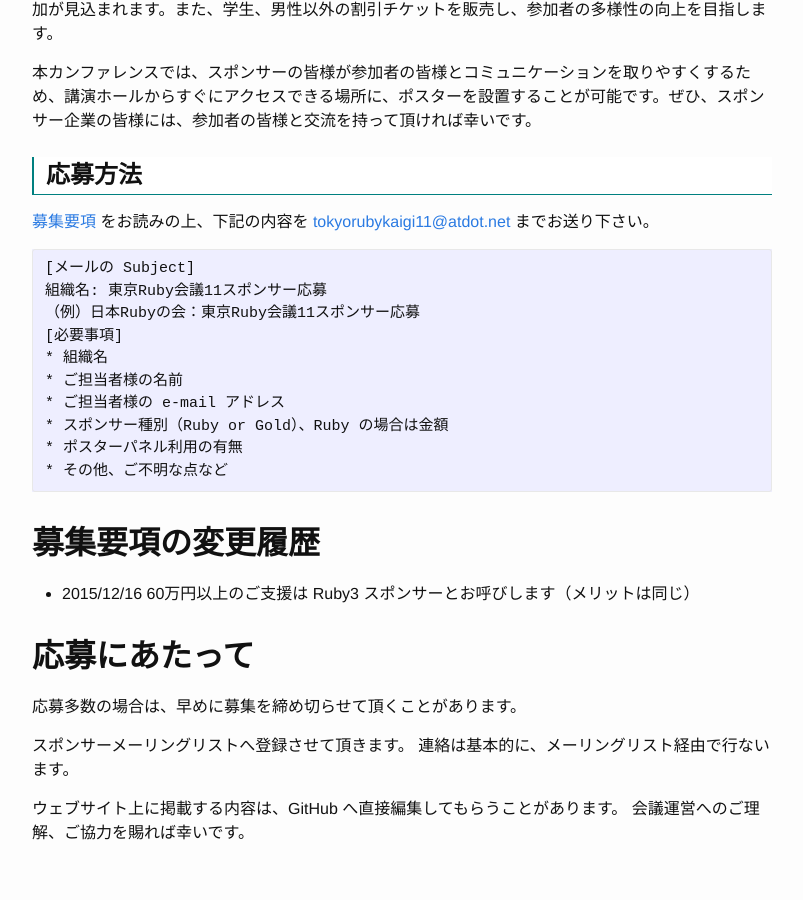
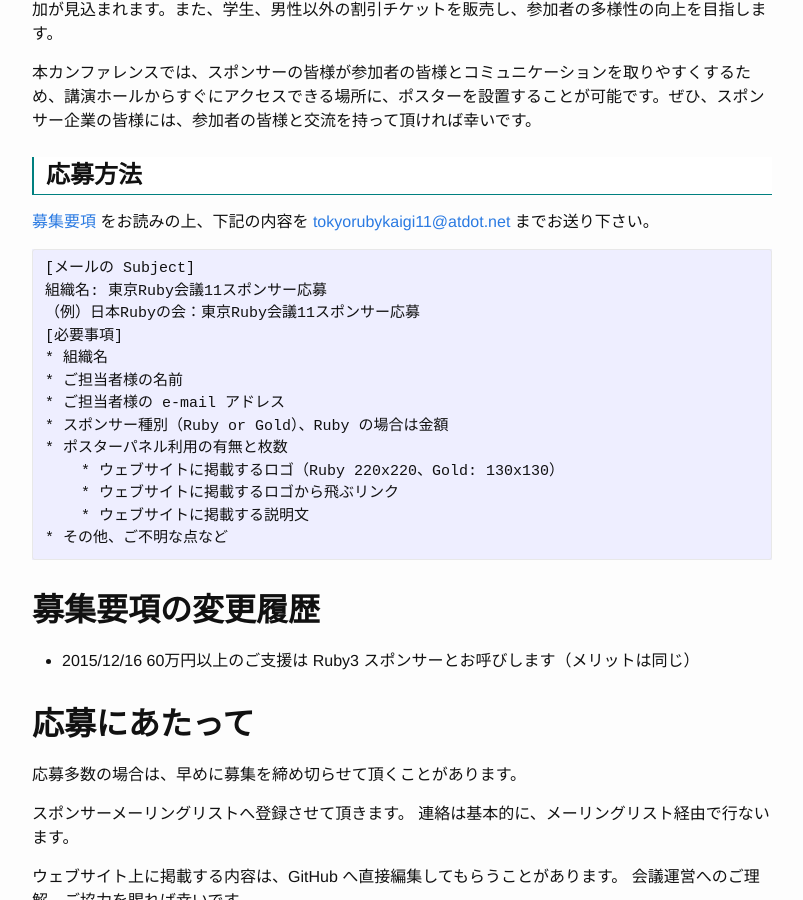
Before and after one commit to ko1/tokyo11, a Jekyll site: the page built from cfs.md, in a window 1280 px wide and 900 px high, scrolled down 335 px. Shown: the whole window, without its empty margins (238-1041 px from the left). Built offline with Jekyll 4.4.1, drawn with Linux system fonts in a browser that asks for light colours.

Commit message:
fix sponsor form

```diff
--- a/cfs.md
+++ b/cfs.md
@@ -22,7 +22,10 @@
 	* ご担当者様の名前
 	* ご担当者様の e-mail アドレス
 	* スポンサー種別（Ruby or Gold）、Ruby の場合は金額
-	* ポスターパネル利用の有無
+	* ポスターパネル利用の有無と枚数
+        * ウェブサイトに掲載するロゴ（Ruby 220x220、Gold: 130x130）
+        * ウェブサイトに掲載するロゴから飛ぶリンク
+        * ウェブサイトに掲載する説明文
 	* その他、ご不明な点など
 
 ## 募集要項の変更履歴
--- a/index.html
+++ b/index.html
@@ -3,6 +3,7 @@
 ---
 
 <p>まだドラフトです。みんなには内緒だよ？</p>
+<p>
 
 <div class="home">
   <h1 class="page-heading">東京Ruby会議11 開催概要</h1>
```
